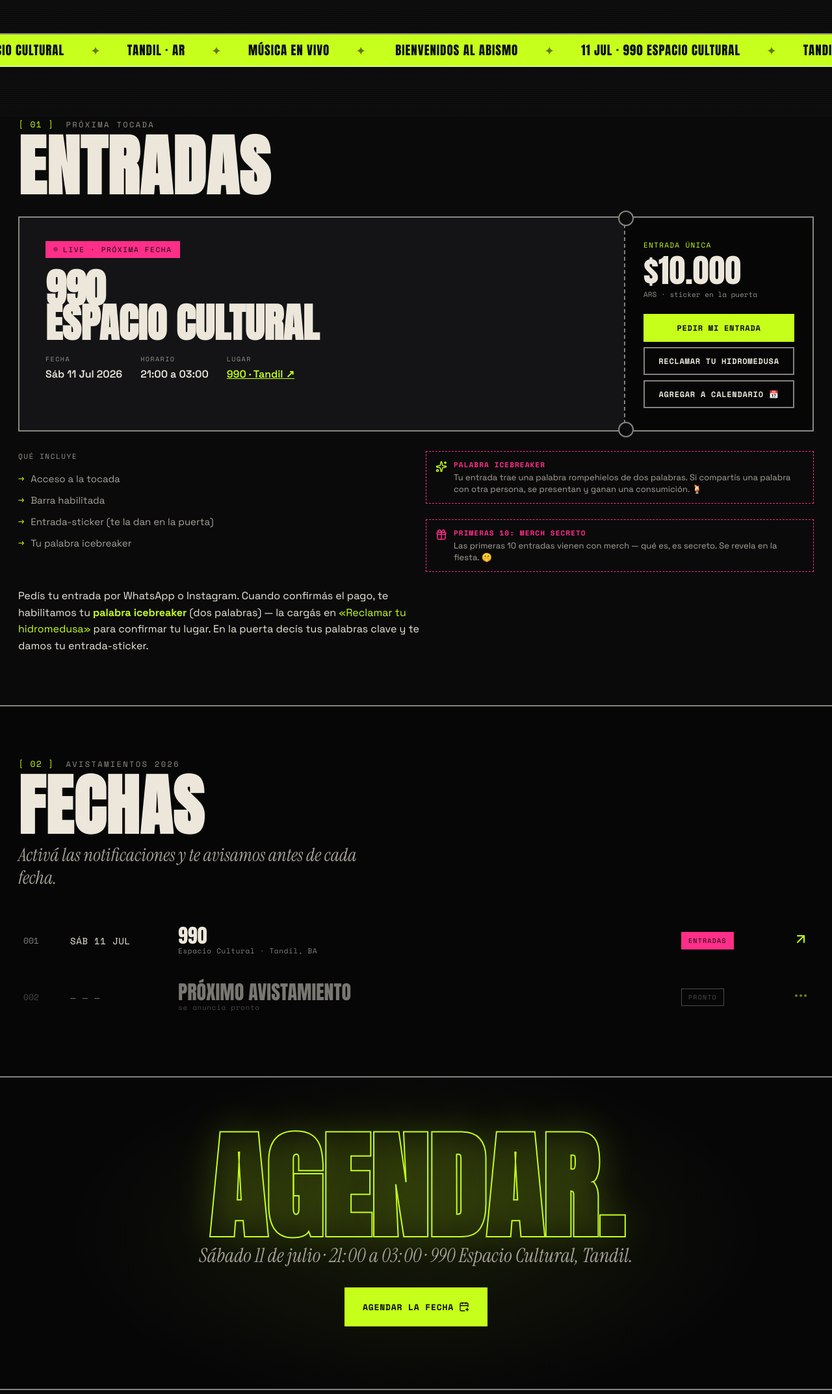
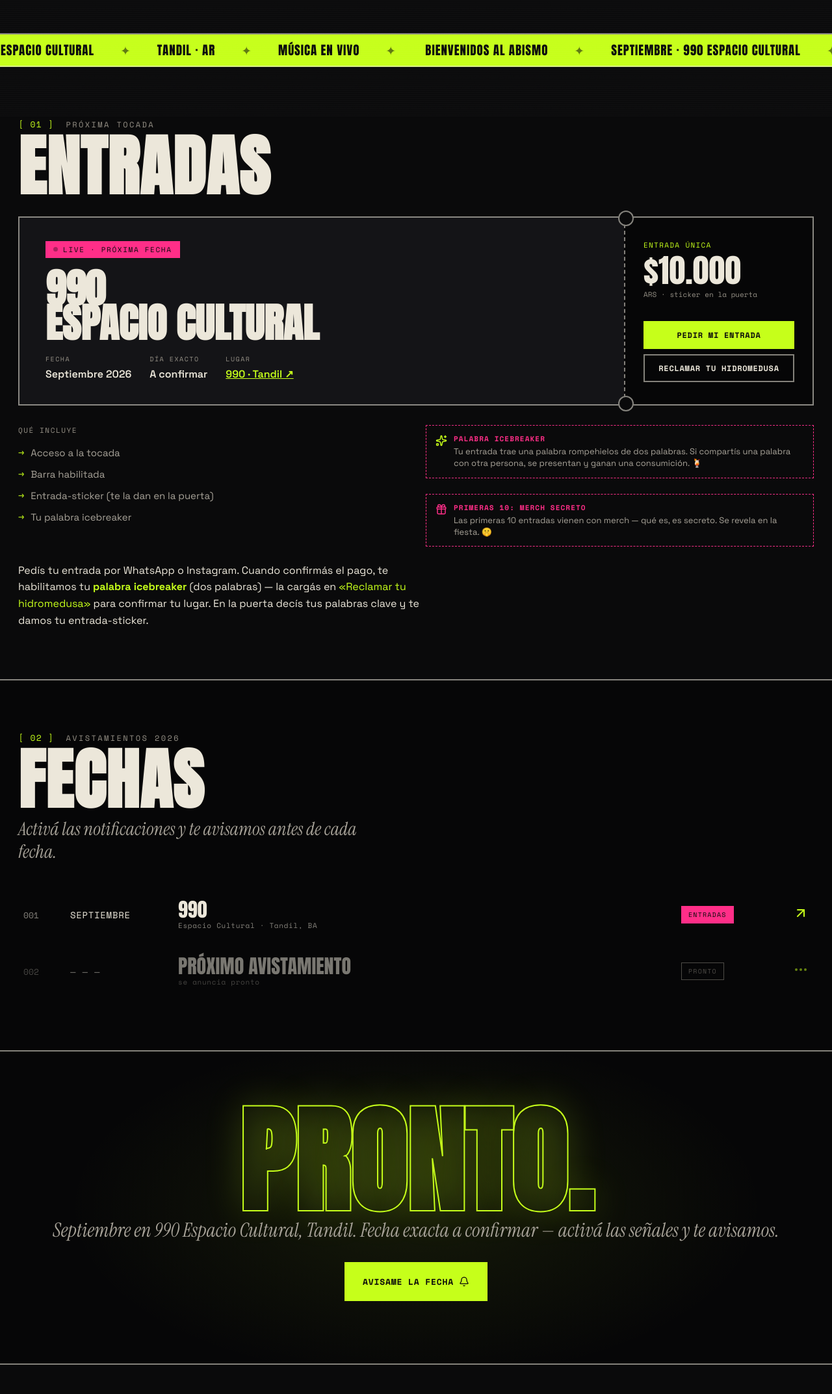
Before and after one commit to josead/hidromedusa, a website: page public/index.html in a window 1280 px wide. Shown: the part 621-2766 px from the top of the page at 65% size. Drawn offline with nearby package versions, Linux system fonts and the light colour scheme; a web font is replaced by a local one.

Commit message:
content: remove July 11 date references from UI
- Change "Pedir entrada para el 11 de Julio" → "Pedir entrada para Septiembre"
- Update marquee from "11 JUL · 990 ESPACIO CULTURAL" → "SEPTIEMBRE · 990 ESPACIO CULTURAL"
- Update date display from "Sáb 11 Jul 2026" → "Septiembre 2026"
- Change time info to "Día exacto A confirmar" (no specific time yet)
- Remove calendar button from ticket stub
- Update cat-row from "SÁB 11 JUL" → "SEPTIEMBRE"

Co-Authored-By: Claude Haiku 4.5 <noreply@anthropic.com>

```diff
--- a/public/index.html
+++ b/public/index.html
@@ -404,7 +404,7 @@
         </div>
       </div>
       <div class="hero-bottom reveal">
-        <a class="btn btn-acid btn-lg" onclick="buy()">Pedir entrada para el 11 de Julio <i data-lucide="arrow-right" width="16"></i></a>
+        <a class="btn btn-acid btn-lg" onclick="buy()">Pedir entrada para Septiembre <i data-lucide="arrow-right" width="16"></i></a>
         <a class="btn btn-line btn-lg" onclick="openModal('m-redeem')">Reclamar tu hidromedusa</a>
       </div>
     </div>
@@ -413,7 +413,7 @@
   <!-- ================= MARQUEE ================= -->
   <div class="marquee">
     <div class="marquee-track">
-      <span>BIENVENIDOS AL ABISMO</span><span class="alt">✦</span><span>11 JUL · 990 ESPACIO CULTURAL</span><span class="alt">✦</span><span>TANDIL · AR</span><span class="alt">✦</span><span>MÚSICA EN VIVO</span><span class="alt">✦</span>
+      <span>BIENVENIDOS AL ABISMO</span><span class="alt">✦</span><span>SEPTIEMBRE · 990 ESPACIO CULTURAL</span><span class="alt">✦</span><span>TANDIL · AR</span><span class="alt">✦</span><span>MÚSICA EN VIVO</span><span class="alt">✦</span>
     </div>
   </div>
 
@@ -429,8 +429,8 @@
           <span class="stub-flag"><span class="dot"></span> Live · próxima fecha</span>
           <h3>990<br />Espacio Cultural</h3>
           <div class="stub-meta">
-            <div><div class="k">Fecha</div><div class="v">Sáb 11 Jul 2026</div></div>
-            <div><div class="k">Horario</div><div class="v">21:00 a 03:00</div></div>
+            <div><div class="k">Fecha</div><div class="v">Septiembre 2026</div></div>
+            <div><div class="k">Día exacto</div><div class="v">A confirmar</div></div>
             <div><div class="k">Lugar</div><div class="v"><a href="https://www.instagram.com/990.espaciocultural/" target="_blank" rel="noopener" style="color:var(--acid)">990 · Tandil ↗</a></div></div>
           </div>
         </div>
@@ -443,7 +443,6 @@
           <div style="margin-top:22px;display:flex;flex-direction:column;gap:8px">
             <a class="btn btn-acid btn-block" onclick="buy()">Pedir mi entrada</a>
             <a class="btn btn-line btn-block" onclick="openModal('m-redeem')">Reclamar tu hidromedusa</a>
-            <a class="btn btn-line btn-block" onclick="addToCalendar()">Agregar a calendario 📅</a>
           </div>
         </div>
       </div>
@@ -481,7 +480,7 @@
       <h2 class="sec-h reveal">FECHAS</h2>
       <p class="sec-intro reveal">Activá las notificaciones y te avisamos antes de cada fecha.</p>
       <div style="margin-top:36px" class="reveal">
-        <a class="cat-row" onclick="goTo('entradas')"><span class="cat-n">001</span><span class="cat-date">SÁB 11 JUL</span><span class="cat-venue">990 <small>Espacio Cultural · Tandil, BA</small></span><span class="cat-status hot">Entradas</span><span class="cat-arrow"><i data-lucide="arrow-up-right"></i></span></a>
+        <a class="cat-row" onclick="goTo('entradas')"><span class="cat-n">001</span><span class="cat-date">SEPTIEMBRE</span><span class="cat-venue">990 <small>Espacio Cultural · Tandil, BA</small></span><span class="cat-status hot">Entradas</span><span class="cat-arrow"><i data-lucide="arrow-up-right"></i></span></a>
         <div class="cat-row" style="cursor:default;opacity:.5"><span class="cat-n">002</span><span class="cat-date">— — —</span><span class="cat-venue">Próximo avistamiento <small>se anuncia pronto</small></span><span class="cat-status">Pronto</span><span class="cat-arrow"><i data-lucide="more-horizontal"></i></span></div>
       </div>
     </div>
@@ -490,9 +489,9 @@
   <!-- ================= CTA ================= -->
   <section class="cta">
     <div class="wrap">
-      <h2 class="reveal">AGENDAR.</h2>
-      <p class="reveal">Sábado 11 de julio · 21:00 a 03:00 · 990 Espacio Cultural, Tandil.</p>
-      <a class="btn btn-acid btn-lg reveal" onclick="addToCalendar()">Agendar la fecha <i data-lucide="calendar-plus" width="16"></i></a>
+      <h2 class="reveal">PRONTO.</h2>
+      <p class="reveal">Septiembre en 990 Espacio Cultural, Tandil. Fecha exacta a confirmar — activá las señales y te avisamos.</p>
+      <a class="btn btn-acid btn-lg reveal" onclick="openModal('m-notif')">Avisame la fecha <i data-lucide="bell" width="16"></i></a>
     </div>
   </section>
 
@@ -539,7 +538,7 @@
       <div class="modal-head"><h4 id="buy-title">Pedir entrada</h4><button class="modal-x" onclick="closeModal('m-buy')">×</button></div>
       <div class="modal-body">
         <div style="border:2px solid var(--line-strong);padding:14px 16px;margin-bottom:18px;display:flex;justify-content:space-between;align-items:center">
-          <div><div style="font-family:var(--display);font-size:24px;text-transform:uppercase" id="buy-name">Entrada</div><div style="font-family:var(--mono);font-size:11px;color:var(--muted)" id="buy-sub">990 Espacio Cultural · 11 Jul</div></div>
+          <div><div style="font-family:var(--display);font-size:24px;text-transform:uppercase" id="buy-name">Entrada</div><div style="font-family:var(--mono);font-size:11px;color:var(--muted)" id="buy-sub">990 Espacio Cultural · Septiembre</div></div>
           <div style="font-family:var(--display);font-size:30px;color:var(--acid)" id="buy-price">$10.000</div>
         </div>
         <label class="field-label">Nombre completo</label>
@@ -584,7 +583,6 @@
         <button class="auth-btn" onclick="closeModal('m-menu');goTo('entradas')">Entradas</button>
         <button class="auth-btn" onclick="closeModal('m-menu');goTo('fechas')">Fechas</button>
         <button class="auth-btn" onclick="closeModal('m-menu');openModal('m-redeem')">Reclamar tu hidromedusa</button>
-        <button class="auth-btn" onclick="closeModal('m-menu');addToCalendar()">Agregar a calendario</button>
       </div>
     </div>
   </div>
@@ -642,9 +640,9 @@ try { localStorage.setItem('hm_api_base', window.HM_CONFIG.API_BASE || ''); } ca
 /* ---------- Event (fallback hardcodeado) ---------- */
 const HM_EVENT = {
   id:'ev-1', title:'Hidromedusa · 990 Espacio Cultural',
-  start:'2026-07-11T21:00:00-03:00', end:'2026-07-12T03:00:00-03:00',
+  start:'', end:'',
   venue:'990 Espacio Cultural, Tandil, Buenos Aires, AR',
-  dateLabel:'Sáb 11 Jul 2026 · 21:00 a 03:00', shortLabel:'990 Espacio Cultural, 11 Jul'
+  dateLabel:'Septiembre 2026', shortLabel:'990 Espacio Cultural, Septiembre'
 };
 
 /* ---------- API helper (lanza si falla o si API_BASE vacío) ---------- */
@@ -977,7 +975,7 @@ async function shareJf(){
   // Event tag
   ctx.font='13px "Space Mono","Courier New",monospace';
   ctx.fillStyle='rgba(168,163,153,0.75)';
-  ctx.fillText('HIDROMEDUSA · 11 JUL · TANDIL', CW/2, TY+88);
+  ctx.fillText('HIDROMEDUSA · SEPTIEMBRE · TANDIL', CW/2, TY+88);
 
   // URL watermark
   ctx.font='11px "Space Mono","Courier New",monospace';
@@ -987,7 +985,7 @@ async function shareJf(){
   // Convert to blob
   const blob=await new Promise(res=>share.toBlob(res,'image/png'));
   const file=new File([blob], 'hidromedusa-'+claim+'.png', {type:'image/png'});
-  const shareText='🪼 '+claim.replace(/-/g,' ')+' — Hidromedusa · 11 Jul · Tandil';
+  const shareText='🪼 '+claim.replace(/-/g,' ')+' — Hidromedusa · Septiembre · Tandil';
 
   // Web Share API (mobile: opens native share sheet → Instagram, WhatsApp, etc.)
   if(navigator.share && navigator.canShare && navigator.canShare({files:[file]})){
@@ -1055,9 +1053,7 @@ function enableNotif(){
   if(!('Notification' in window)){ toast('Tu navegador no soporta notificaciones'); return; }
   Notification.requestPermission().then(p=>{
     if(p==='granted'){
-      toast('¡Señales activadas! Te avisamos antes de cada tocada 🔔');
-      const ms=new Date('2026-07-11T21:00:00-03:00')-Date.now()-86400000;
-      if(ms>0) setTimeout(()=>new Notification('¡Mañana toca Hidromedusa!',{body:'Tandil · 21:00 a 03:00. ¡Preparate!'}),ms);
+      toast('¡Señales activadas! Te avisamos cuando se confirme la fecha 🔔');
     }
   });
 }
```
